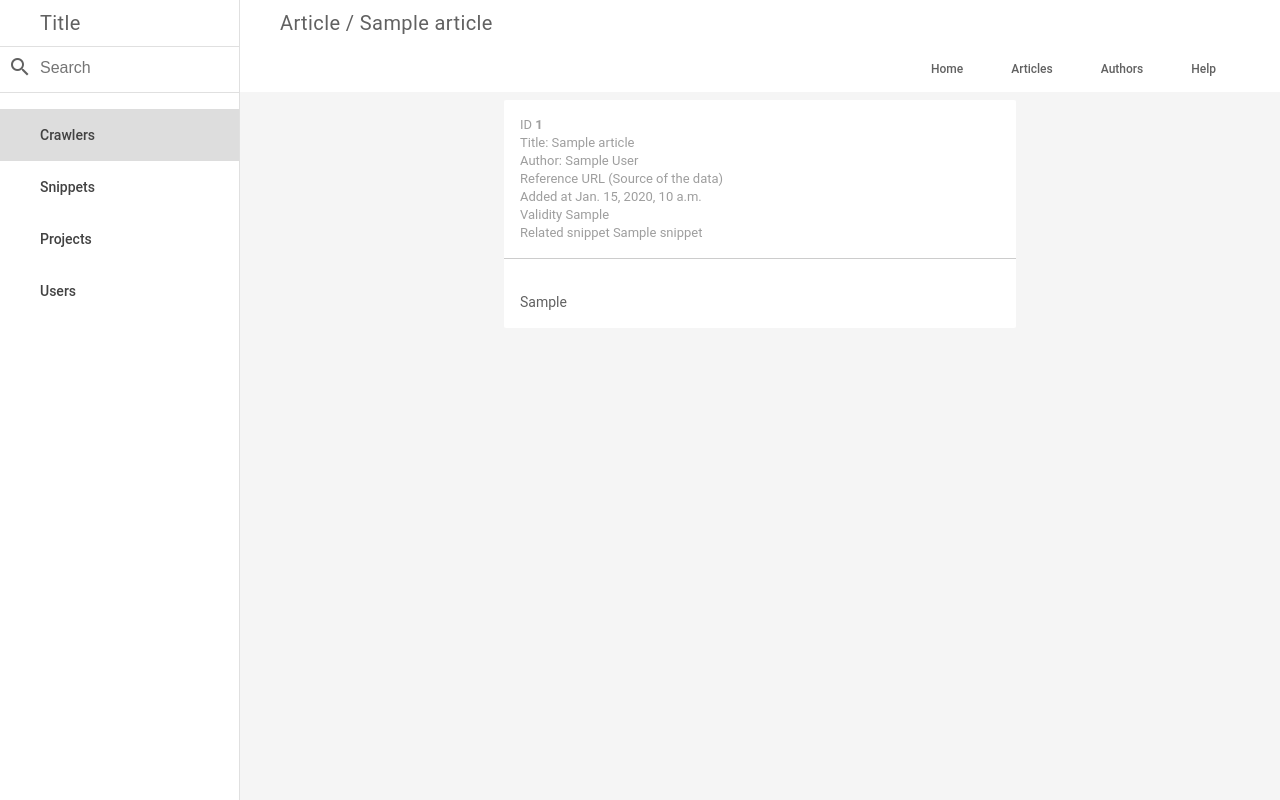
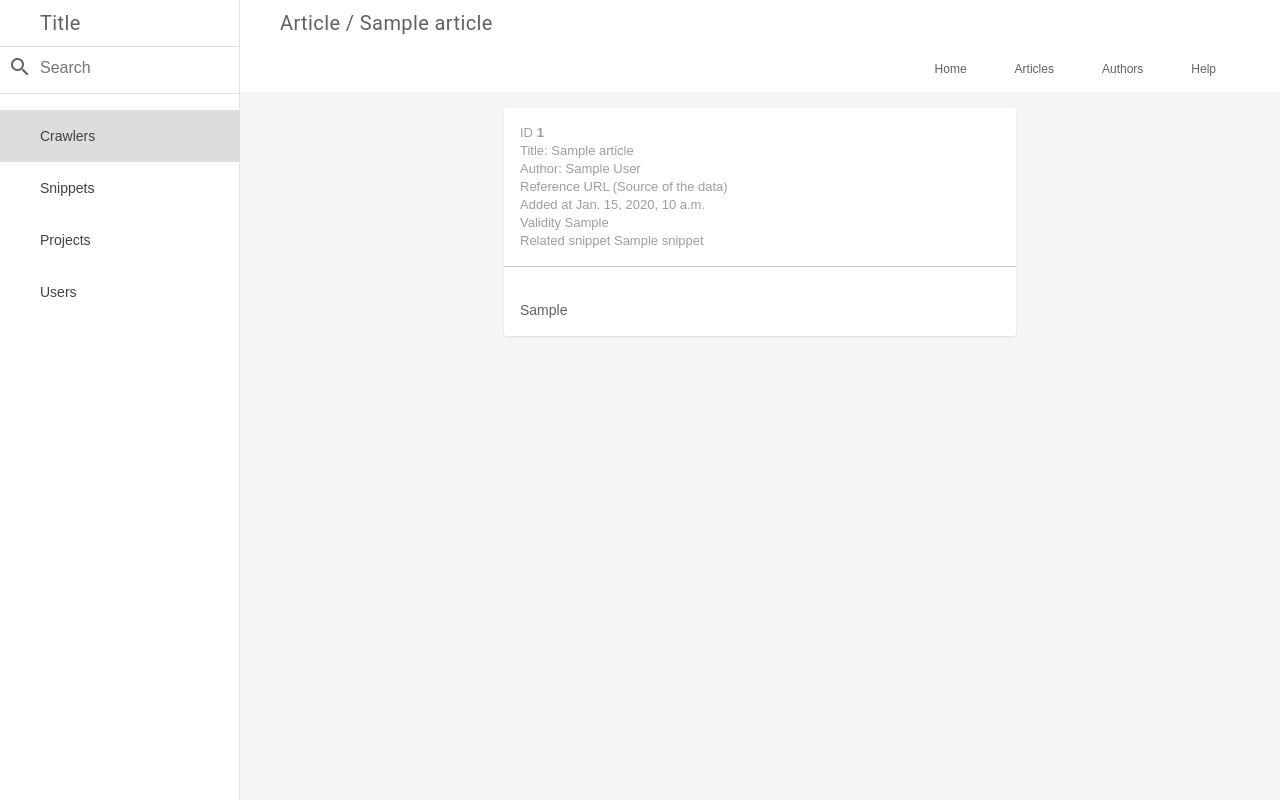
Before and after one commit to chhotaladka/poetrylearner, a Django app: template crawlers/templates/crawlers/article-details.html in a window 1280 px wide. Run offline with Django 3.2, Linux system fonts and the light colour scheme; the template is opened without the code that fills it: most values are stand-ins (such as "Sample title", 1, 10 or a date in 2020); parts of the project's set-up code (start-up, migrations or seed data) failed here and were passed over.

Commit message:
template updated, style updated

```diff
--- a/crawlers/templates/crawlers/article-details.html
+++ b/crawlers/templates/crawlers/article-details.html
@@ -5,11 +5,13 @@
 {% endblock %}
 
 {% block main %}
+	{% include "common/include/message-pannel.html" with messages=messages only %}
 
-	<section id="id-section-main" class="p-8">
-		<div class="mdl-poetry__post mdl-grid">
-			<div class="mdl-card poetry-card mdl-cell mdl-cell--12-col">
+<section id="priSect" class="pT-8 pB-16">
+	<div class="_layout layout-L mdl-grid">
+		<section class="__c mdl-cell mdl-cell--12-col pA-0">
 
+			<div class="mdl-card poetry-card wFull bS-1">
 				<div class="article-info mdl-card__supporting-text mdl-color-text--grey-500 mT-16">
 					<div>ID <b>{{article.id}}</b></div>
 					<div id="cTitleId">Title: {{ article.get_title }}</div>
@@ -45,10 +47,11 @@
 					{{ article.get_poem }}
 					{% endautoescape %}
 				</div>
+			</div>
 
-			</div>
-		</div>
-	</section>
+		</section>
+	</div>
+</section>
 
 {% endblock %}
 
--- a/crawlers/templates/crawlers/author-details.html
+++ b/crawlers/templates/crawlers/author-details.html
@@ -9,11 +9,8 @@
 
 	<section id="id-section-main" class="p-8">
 		<div class="mdl-poetry__post mdl-grid">
-			<!--
-			<div id="id-extra-card" class="mdl-card mdl-cell mdl-cell--4-col mdl-cell--8-col-tablet mdl-cell--top mdl-shadow--2dp wFull">
-			</div>-->
 
-			<div id="id-author-card" class="mdl-card mdl-cell mdl-cell--4-col mdl-cell--8-col-tablet mdl-cell--top mdl-shadow--2dp wFull">
+			<div id="id-author-card" class="mdl-card mdl-cell mdl-cell--4-col mdl-cell--8-col-tablet mdl-cell--top bS-1 wFull">
 				<div class="nav-pannel mdl-card__actions">
 					{% with prev_author=author.get_previous %}
 					<a href="{% url 'crawlers:author-details' pk=prev_author.id %}">
--- a/poetry/static/mdl/style.css
+++ b/poetry/static/mdl/style.css
@@ -1,8 +1,27 @@
-
 html, body {
-  font-family:'Roboto','Helvetica','Arial',sans-serif!important;
-  margin: 0;
-  padding: 0;
+    font-family: Arial,sans-serif;
+    background: #FFF none repeat scroll 0% 0%;
+    margin: 0px;
+    padding: 0px;
+    border: 0px none;
+    position: absolute;
+    height: 100%;
+    min-width: 100%;
+    font-size: 13px;
+    color: #404040;
+    direction: ltr;
+}
+@font-face {
+  font-family: 'Open Sans';
+  font-style: normal;
+  font-weight: 300;
+  src: local('Open Sans Light'), local('OpenSans-Light'), url(//fonts.gstatic.com/s/opensans/v13/DXI1ORHCpsQm3Vp6mXoaTegdm0LZdjqr5-oayXSOefg.woff2) format('woff2');
+}
+@font-face {
+  font-family: 'Open Sans';
+  font-style: normal;
+  font-weight: 400;
+  src: local('Open Sans'), local('OpenSans'), url(//fonts.gstatic.com/s/opensans/v13/cJZKeOuBrn4kERxqtaUH3VtXRa8TVwTICgirnJhmVJw.woff2) format('woff2');
 }
 
 .mdl-poetry .mdl-poetry__post {
@@ -135,8 +154,8 @@ html, body {
 	margin: 0px auto;
 }
 .poetry-card .mdl-card__title {
-  /*height: 176px;*/
-height: 128px;
+	height: 176px;
+/*height: 128px;*/
 /*background: url('../img/header6.jpg') top / cover;*/
 }
 .poetry-card .mdl-card__title-text {
```
